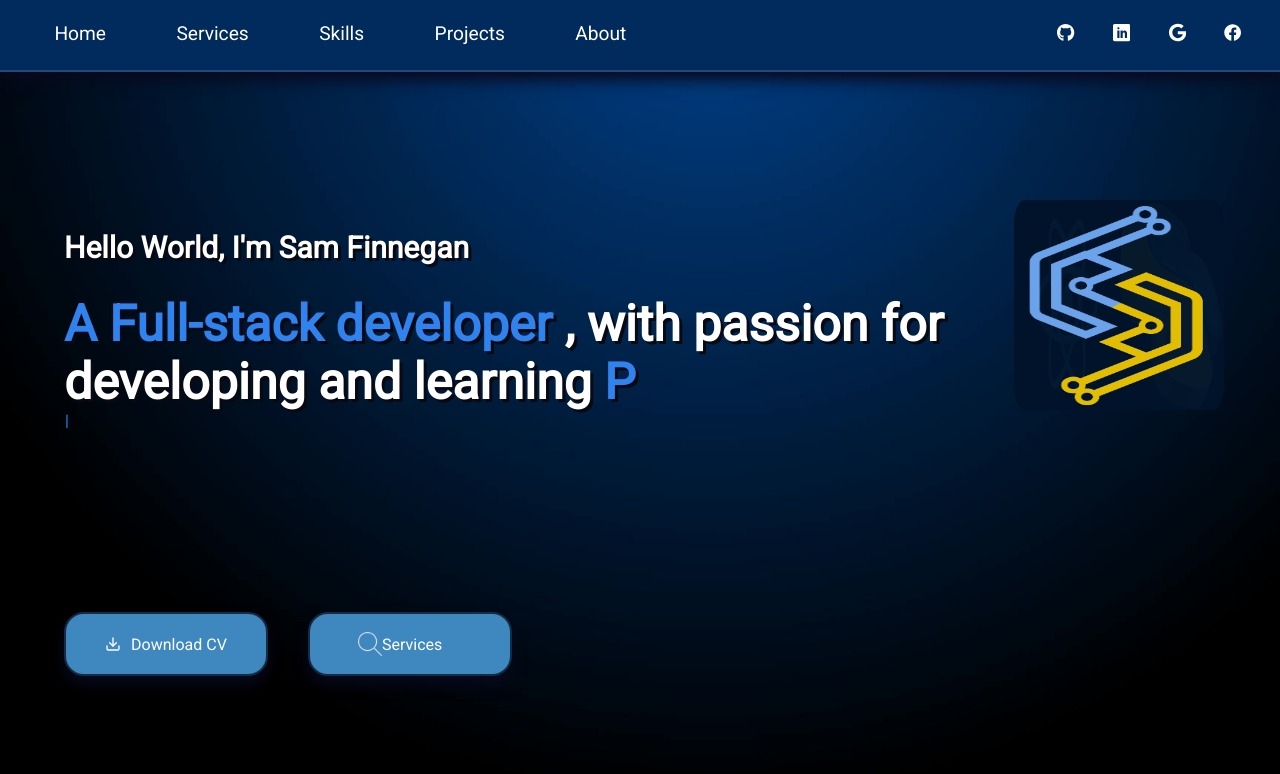
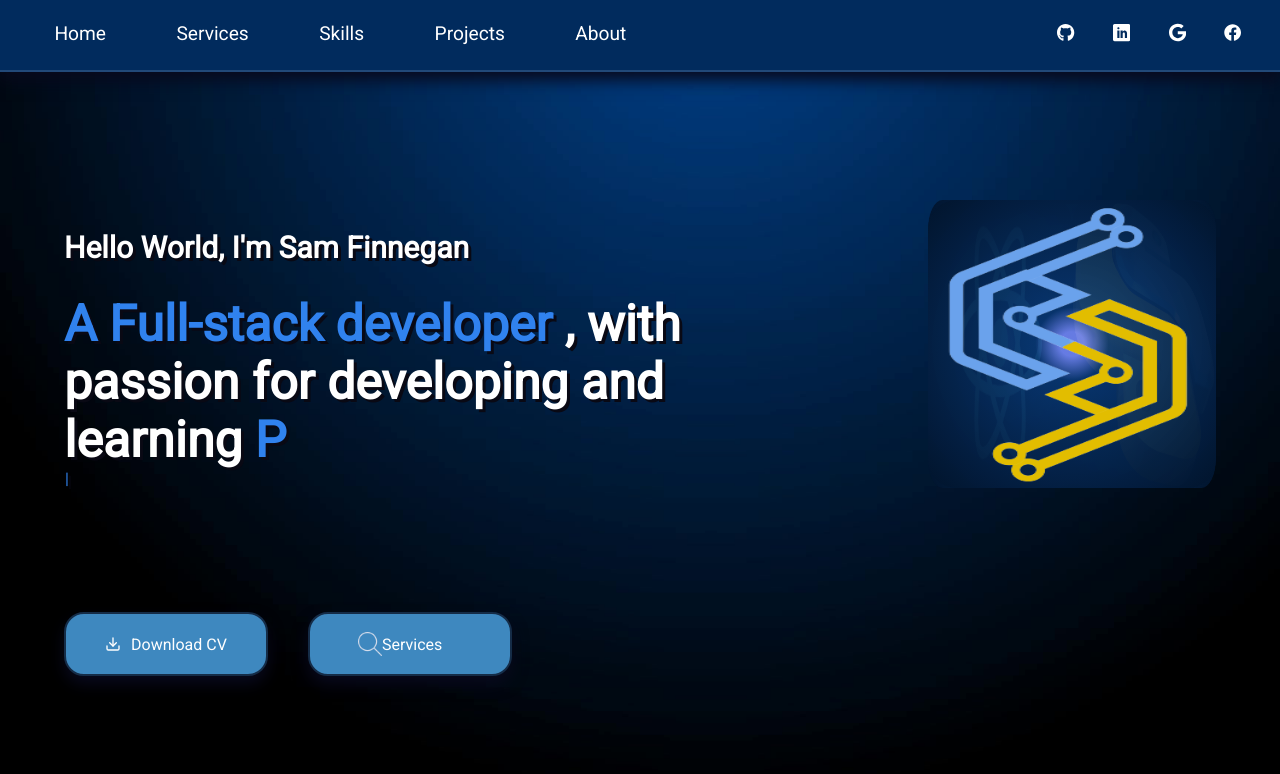
Before and after one commit to SamLinoFinnegan/Portfolio-website, a React (Create React App) app: page / in a window 1280 px wide. Shown: the top 774 px of the page. Built offline with nearby package versions, Linux system fonts and the light colour scheme.

Commit message:
Added team

```diff
--- a/src/components/Home/Home.module.css
+++ b/src/components/Home/Home.module.css
@@ -3,6 +3,7 @@
 .homeContainer{
     display: flex;
     width: 90%;
+    justify-content: space-between;
     margin: auto;
     padding-top: 8em;
 
@@ -14,11 +15,11 @@
     perspective: 1000px;
 
 
-
 }
 
 .pythonImg, .reactImg, .myImage {
-    background-color: #01142cf8;
+    background: rgb(111,132,241);
+    background: radial-gradient(circle, rgba(111,132,241,0.9192051820728291) 6%, rgba(8,53,110,0.9332107843137255) 18%, rgba(1,20,44,1) 100%);
     border-radius: 10%;
     width: 100%;
     height: 100%;
@@ -29,41 +30,31 @@
 
 
 .carousel{
-    width: 210px;
-    height: 210px;
+    width: 18em;
+    height: 18em;
     transform-style: preserve-3d;
     animation: rotate 20s linear infinite;
-
-
 }
 
 
 
 .pythonImg{
-    transform: rotateY(120deg) translateZ(60px);
+    transform: rotateY(120deg) translateZ(83px);
 }
 
 .reactImg{
-    transform: rotateY(240deg) translateZ(60px);
+    transform: rotateY(240deg) translateZ(83px);
 }
 .myImage{
-    transform: rotateY(360deg) translateZ(60px);
+    transform: rotateY(360deg) translateZ(83px);
 }
 
 
 
 
-
 @keyframes rotate {
-    0%{
-        transform: rotateY(0deg);
-    }
-
-
-    100%{
-        transform: rotateY(360deg) ;
-
-    }
+    0%{transform: rotateY(0deg);  }
+    100%{transform: rotateY(360deg) ;}
 }
 
 
@@ -113,7 +104,7 @@
 
 }
 .intro{
-    width: 950px;
+    width: 650px;
     min-height: 400px;
 }
  h2{
```
